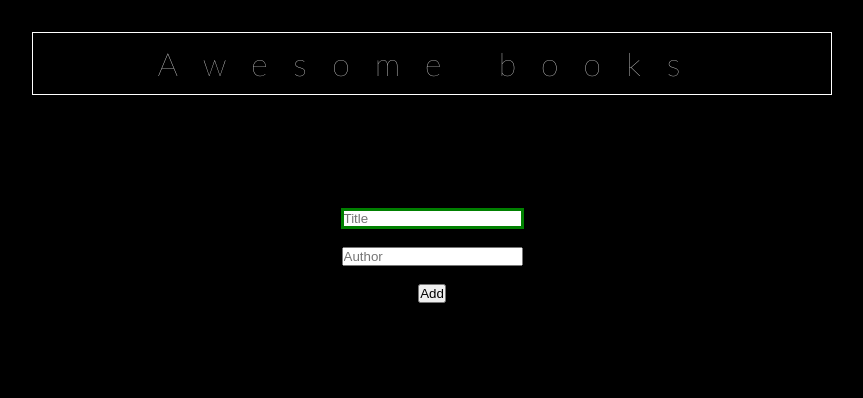
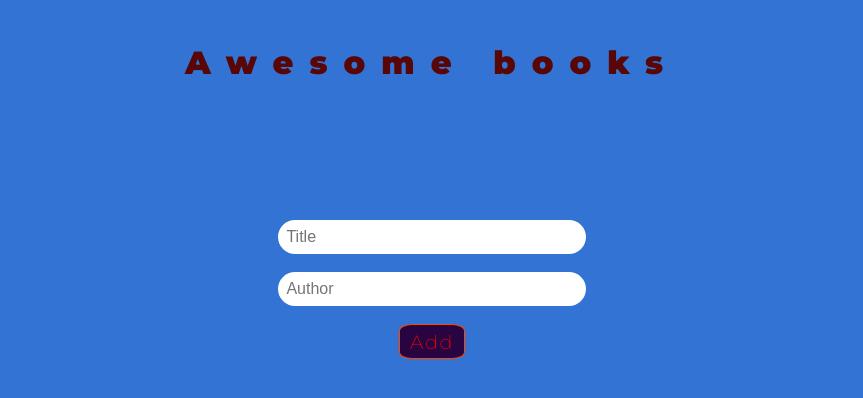
Before and after one commit to Vagyasri/Awesome-Books, a plain HTML site: page index.html in a window 1280 px wide. Shown: the whole page, without its empty margins (208-1071 px from the left). Drawn offline with Linux system fonts and the light colour scheme.

Commit message:
Change style

```diff
--- a/index.html
+++ b/index.html
@@ -23,9 +23,11 @@
         </div>
 
         <form class='text-center'>
-            <input type="text" placeholder="Title" ><br><br>
+            <div class="field-container">
+                <input type="text" placeholder="Title" ><br><br>
             <input type="text" placeholder="Author"><br><br>
             <button class='add-btn' type="submit"> Add </button>
+            </div>
         </form>
     </div>
     <script src='index.js'></script>
--- a/style.css
+++ b/style.css
@@ -2,9 +2,7 @@ body div:last-of-type {
   _border: 1px solid blue;
 }
 
-input[placeholder="Title"] {
-  border: 3px solid green;
-}
+
 
 * {
   padding: 0;
@@ -18,7 +16,7 @@ html{
 }
 
 body{
-  background-color: black;
+  background-color: rgba(5, 84, 202, 0.815);
   padding: 2rem;
 }
 .container {
@@ -29,23 +27,22 @@ body{
   text-align: center;
 }
 .header h1{
-  _font-family: 'Montserrat', sans-serif;
-  font-family: 'Lato', sans-serif;
-  font-weight: 200;
-  letter-spacing: 1.6rem;
+  font-family: 'Montserrat', sans-serif;
+  _font-family: 'Lato', sans-serif;
+  font-weight: 700;
+  letter-spacing: 1.0rem;
   margin-bottom: 2.5rem;
-  border: 1px solid white;
-  color: white;
+  _border: 1px solid rgb(17, 1, 1);
+  color: rgb(88, 6, 6);
   padding: .7rem;
 }
 #display-books{
   _width: 500px;
-  border: 1px solid black;
+  _border: 1px solid black;
   padding: .7rem;
   margin-bottom: 3rem;
 }
-.single-book {
-  _background-color: white;
+.single-book{
   margin-bottom: 2rem;
   padding: 1rem 1.5em;
   display: flex;
@@ -53,6 +50,13 @@ body{
   justify-content: space-between;
   border: .5px solid white;
   color: white;
+}
+
+.single-book:nth-child(even) {
+  background-color: rgb(77, 5, 73);
+}
+.single-book:nth-child(odd) {
+  background-color: rgb(29, 4, 87);
 }
 .book-info{
   font-family: 'Montserrat', sans-serif;
@@ -67,7 +71,7 @@ body{
   _border: .5px solid black;
 }
 .removebtn{
-  background: black;
+  background: rgb(40, 4, 65);
   outline: none;
   border: 1px solid orangered;
   padding: .5em 1.5em;
@@ -77,6 +81,7 @@ body{
   font-weight: 200;
   font-size: 1.2rem;
   transition: all .5s cubic-bezier(0.175, 0.885, 0.32, 1.275);
+  border-radius: 20%;
 }
 .removebtn:hover{
   background: red;
@@ -84,3 +89,37 @@ body{
   color: white;
   padding: .5em 1.5em;
 }
+form{
+  _border: 1px solid rgb(19, 1, 1);
+  padding: 1em;
+}
+
+input[placeholder="Title"],
+input[placeholder="Author"]{
+  border: none;
+  width: 40%;
+  padding: .5em;
+  border-radius: 1000px;
+  outline: none;
+  font-size: 1rem;
+}
+
+.add-btn{
+  background: rgb(40, 4, 65);
+  outline: none;
+  border: 1px solid orangered;
+  padding: .25em .5em;
+  color: red;
+  font-family: 'Montserrat', sans-serif;
+  letter-spacing: 1.6px;
+  font-weight: 200;
+  font-size: 1.2rem;
+  transition: all .5s cubic-bezier(0.175, 0.885, 0.32, 1.275);
+  border-radius: 20%;
+}
+.add-btn:hover{
+  background: red;
+  border: 1px solid white;
+  color: white;
+  padding: .5em 1.5em;
+}
```
